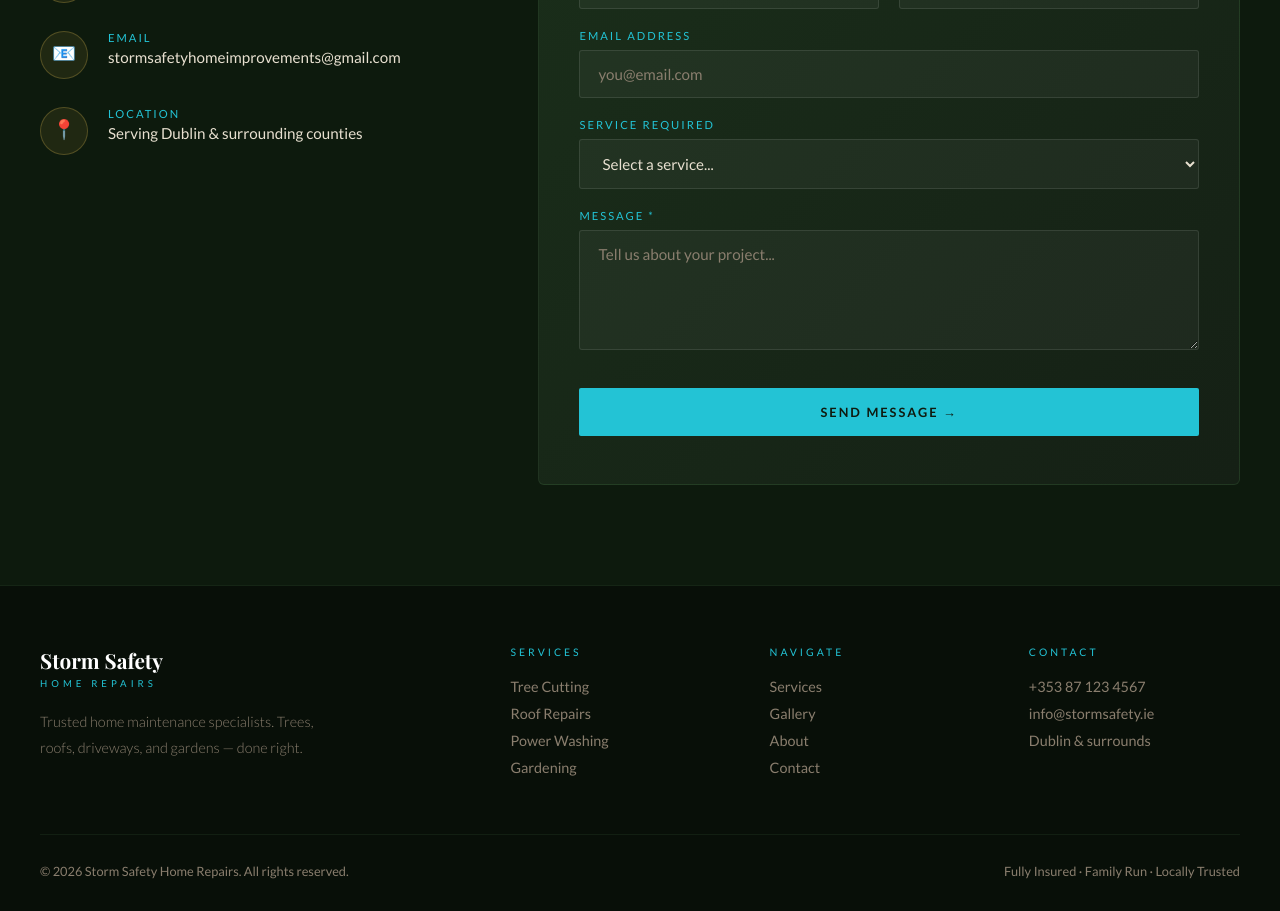
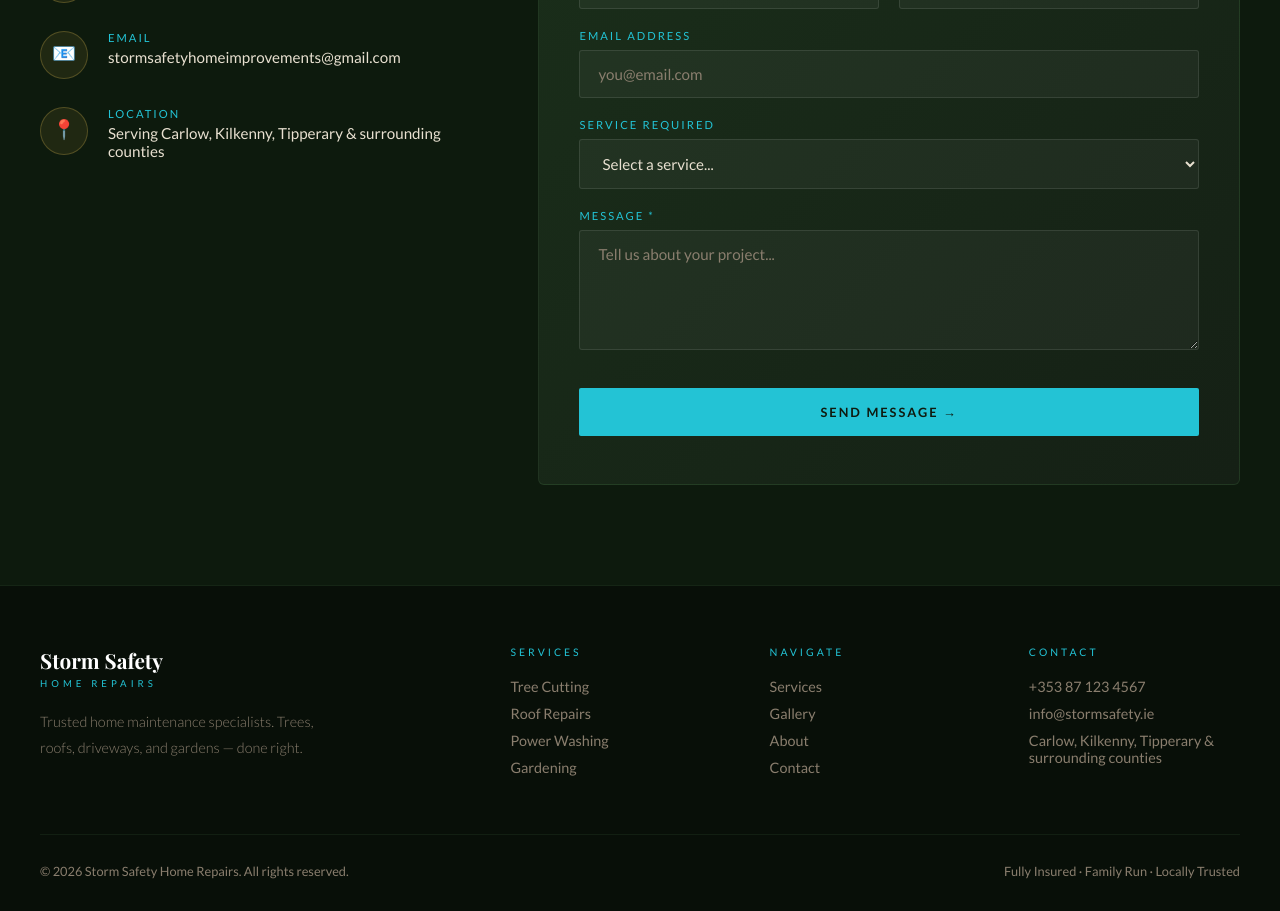
Before and after one commit to ac-89/stormsafety, a React (Create React App) app: page / in a window 1280 px wide. Shown: the part 3400-4311 px from the top of the page. Built offline with nearby package versions, Linux system fonts and the light colour scheme.

Commit message:
counties

```diff
--- a/public/index.html
+++ b/public/index.html
@@ -32,7 +32,6 @@
     <form name="stormContact" netlify data-netlify="true" hidden>
       <input type="text" name="name" />
       <input type="text" name="phone" />
-      <input type="text" name="address" />
       <input type="text" name="service" />
       <input type="email" name="email" />
       <input type="email" name="message" />
--- a/src/App.js
+++ b/src/App.js
@@ -1159,7 +1159,7 @@ export default function App() {
                   {
                     icon: "📍",
                     label: "Location",
-                    val: "Serving Dublin & surrounding counties",
+                    val: "Serving Carlow, Kilkenny, Tipperary & surrounding counties",
                   },
                   // { icon: "🕒", label: "Hours", val: "Mon–Sat: 8am – 6pm" },
                 ].map(({ icon, label, val }) => (
@@ -1606,7 +1606,7 @@ export default function App() {
                 className="lato"
                 style={{ color: "var(--stone)", fontSize: "0.9rem" }}
               >
-                Dublin & surrounds
+                Carlow, Kilkenny, Tipperary & surrounding counties
               </div>
             </div>
           </div>
```
